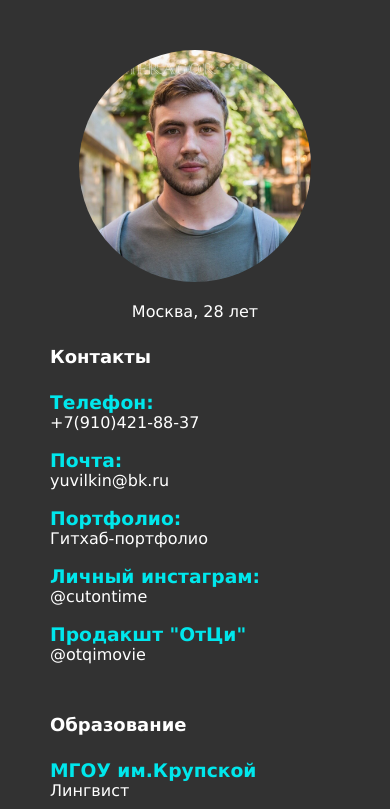
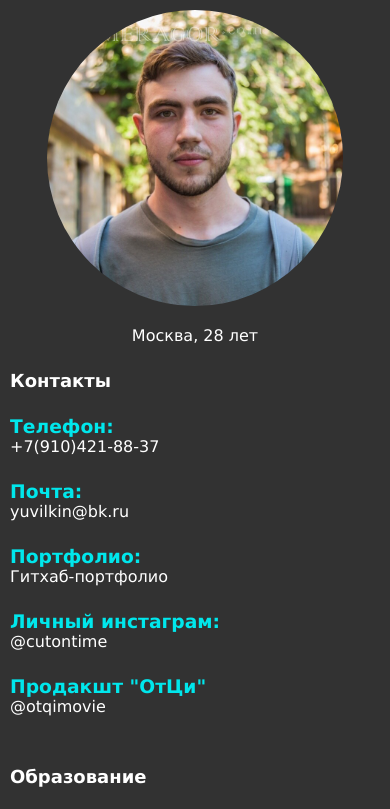
Before and after one commit to biryukova-nadezhda/CV_-layout, a plain HTML site: page index.html in a window 390 px wide. Shown: the top 809 px of the page. Drawn offline with Linux system fonts and the light colour scheme.

Commit message:
Правка стилей для мобильных устройств

```diff
--- a/css/style.css
+++ b/css/style.css
@@ -10,7 +10,6 @@
 
 html {
   background-color: #323232;
-  font-size: 1rem;
 }
 
 .container {
@@ -22,7 +21,7 @@ html {
   color: #ffffff;
   background-color: #323232;
   font-family: 'Lucida Sans', 'Lucida Sans Regular', 'Lucida Grande', 'Lucida Sans Unicode', Geneva, Verdana, sans-serif;
-  font-size: 1rem;
+  font-size: 16px;
   font-weight: normal;
 }
 
@@ -56,13 +55,13 @@ html {
 .section_title {
   text-align: left;
   font-weight: bold;
-  font-size: 1.125rem;
+  font-size: 18px;
   margin-bottom: 40px;
 }
 
 .section_article {
   margin-bottom: 30px;
-  font-size: 0.875rem;
+  font-size: 16px;
 }
 
 .section_article:last-child {
@@ -84,7 +83,7 @@ html {
 }
 
 .section_main_title {
-  font-size: 3rem;
+  font-size: 48px;
 }
 
 span {
@@ -179,6 +178,7 @@ span {
 @media (max-width: 640px) {
   .container {
     flex-direction: column;
+    padding: 10px;
   }
 
   .aside {
@@ -208,13 +208,18 @@ span {
   }
 
   .section_article {
-    margin-bottom: 18px;
-    font-size: 1rem;
+    margin-bottom: 25px;
+    font-size: 16px;
   }
 }
 
 /*Вторая промежуточная точка*/
 @media (max-width: 571px) {
+  .container {
+    flex-direction: column;
+    padding: 10px;
+  }
+
   .flex_container {
     display: block;
   }
```
